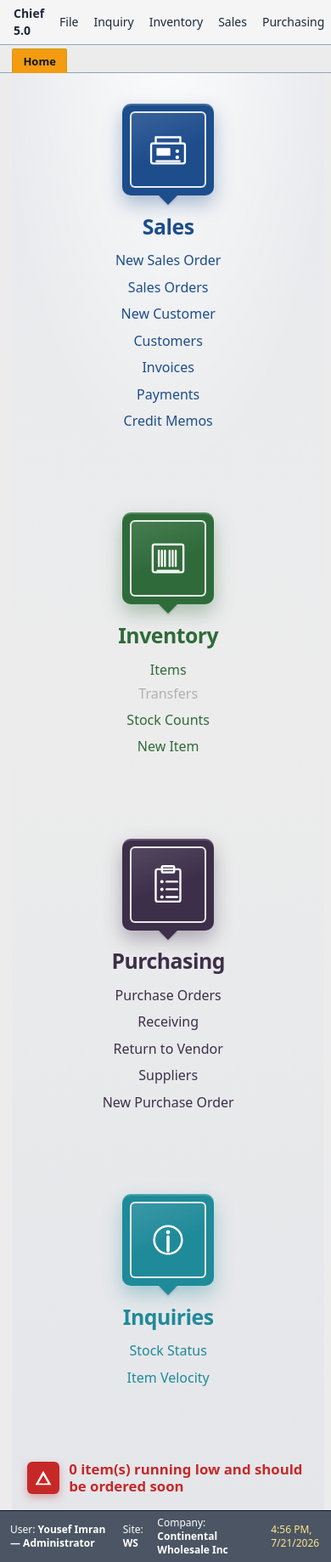
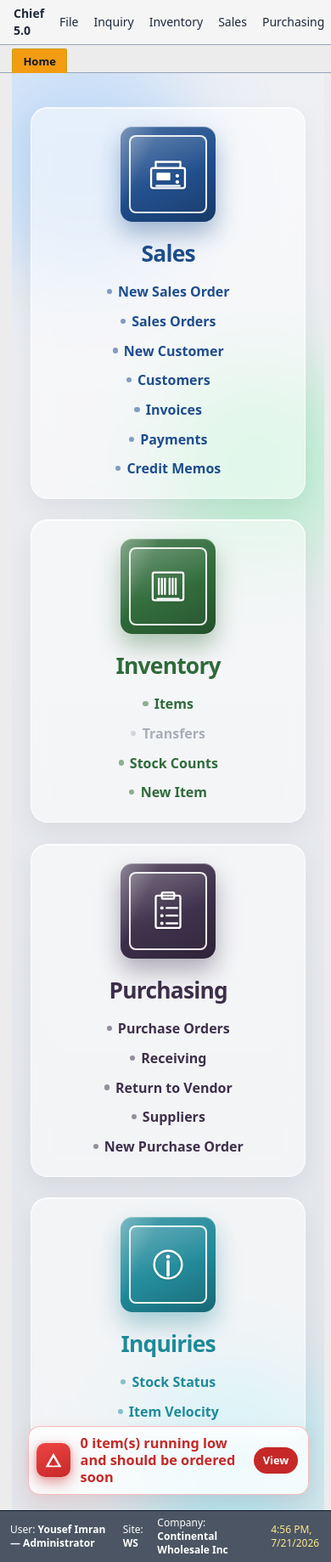
Before and after one commit to sajidimran95/poscontinental, a Laravel app: page /home in a window 390 px wide. Shown: the whole page at 85% size. Run offline with Laravel 12, Linux system fonts and the light colour scheme; the visitor is signed in with stand-in values (Sample User, id 1); data comes from the database, SQL or seed files in the repository; style sheets or scripts are compiled from the project's sources; some libraries are stand-ins or nearby versions; some web fonts are replaced.

Commit message:
Enhance home dashboard styles and structure by modernizing CSS for improved aesthetics and responsiveness. Introduce new background elements, refine animations, and update Blade template for better accessibility and semantic structure. Adjust component styles for a cohesive user experience.

```diff
--- a/resources/css/app.css
+++ b/resources/css/app.css
@@ -160,7 +160,7 @@
         background: var(--chief-status);
     }
 
-    /* Home: classic Chief launcher, modernized */
+    /* Home: classic Chief launcher, extra modern */
     .home-x,
     .home-desk,
     .chief-home {
@@ -169,29 +169,69 @@
 
     .home-chief {
         position: relative;
+        isolation: isolate;
         min-height: 100%;
         display: flex;
         flex-direction: column;
-        padding: 2.25rem 1.25rem 4.75rem;
+        padding: 2.5rem 1.35rem 5rem;
+        overflow: hidden;
         background:
-            radial-gradient(ellipse 90% 55% at 50% -5%, rgba(255, 255, 255, 0.9), transparent 60%),
-            linear-gradient(180deg, #e8eaee 0%, #ececec 45%, #e4e6ea 100%);
-        animation: home-chief-in 0.45s ease-out;
+            linear-gradient(180deg, #eef0f4 0%, #e8eaee 40%, #e2e5ea 100%);
+        animation: home-chief-in 0.5s cubic-bezier(0.22, 1, 0.36, 1);
+    }
+
+    .home-chief-bg {
+        pointer-events: none;
+        position: absolute;
+        inset: 0;
+        z-index: -1;
+        overflow: hidden;
+    }
+
+    .home-chief-orb {
+        position: absolute;
+        border-radius: 999px;
+        filter: blur(48px);
+        opacity: 0.45;
+    }
+
+    .home-chief-orb-a {
+        width: 280px;
+        height: 280px;
+        left: -60px;
+        top: -40px;
+        background: #93c5fd;
+    }
+
+    .home-chief-orb-b {
+        width: 240px;
+        height: 240px;
+        right: -40px;
+        top: 20%;
+        background: #86efac;
+    }
+
+    .home-chief-orb-c {
+        width: 220px;
+        height: 220px;
+        left: 40%;
+        bottom: -50px;
+        background: #67e8f9;
     }
 
     @keyframes home-chief-in {
-        from { opacity: 0; transform: translateY(8px); }
+        from { opacity: 0; transform: translateY(10px); }
         to { opacity: 1; transform: none; }
     }
 
     .home-chief-modules {
         display: grid;
         grid-template-columns: repeat(4, minmax(0, 1fr));
-        gap: 1.75rem 1.25rem;
-        max-width: 1080px;
+        gap: 1.5rem;
+        max-width: 1120px;
         width: 100%;
         margin: 0 auto;
-        align-items: start;
+        align-items: stretch;
         flex: 1;
     }
 
@@ -212,76 +252,118 @@
         flex-direction: column;
         align-items: center;
         text-align: center;
-        animation: home-chief-col 0.5s cubic-bezier(0.22, 1, 0.36, 1) both;
-        animation-delay: calc(var(--i, 0) * 0.07s);
+        height: 100%;
+        min-height: 100%;
+        padding: 1.35rem 0.85rem 1.25rem;
+        border-radius: 20px;
+        background: rgba(255, 255, 255, 0.55);
+        border: 1px solid rgba(255, 255, 255, 0.7);
+        box-shadow:
+            0 12px 30px rgba(15, 23, 42, 0.06),
+            inset 0 1px 0 rgba(255, 255, 255, 0.8);
+        backdrop-filter: blur(12px);
+        -webkit-backdrop-filter: blur(12px);
+        transition: transform 0.22s ease, box-shadow 0.22s ease, background 0.22s ease;
+        animation: home-chief-col 0.55s cubic-bezier(0.22, 1, 0.36, 1) both;
+        animation-delay: calc(var(--i, 0) * 0.08s);
+    }
+
+    .home-chief-col:hover {
+        transform: translateY(-4px);
+        background: rgba(255, 255, 255, 0.78);
+        box-shadow:
+            0 20px 40px rgba(15, 23, 42, 0.1),
+            inset 0 1px 0 rgba(255, 255, 255, 0.9);
     }
 
     @keyframes home-chief-col {
-        from { opacity: 0; transform: translateY(12px); }
+        from { opacity: 0; transform: translateY(14px) scale(0.98); }
         to { opacity: 1; transform: none; }
     }
 
     .home-chief-badge {
         position: relative;
-        width: 108px;
-        height: 108px;
-        border-radius: 10px;
-        background: var(--mod, #1e4d8c);
+        width: 112px;
+        height: 112px;
+        border-radius: 14px;
+        background:
+            linear-gradient(155deg, color-mix(in srgb, var(--mod, #1e4d8c) 82%, #fff) 0%, var(--mod, #1e4d8c) 55%, color-mix(in srgb, var(--mod, #1e4d8c) 75%, #000) 100%);
         box-shadow:
-            0 10px 22px color-mix(in srgb, var(--mod, #1e4d8c) 35%, transparent),
-            0 2px 0 rgba(255, 255, 255, 0.18) inset;
+            0 14px 28px color-mix(in srgb, var(--mod, #1e4d8c) 38%, transparent),
+            0 1px 0 rgba(255, 255, 255, 0.28) inset;
         display: flex;
         align-items: center;
         justify-content: center;
-        margin-bottom: 1.35rem;
-        transition: transform 0.2s ease, box-shadow 0.2s ease;
+        margin-bottom: 1.45rem;
+        overflow: hidden;
+        flex-shrink: 0;
+        transition: transform 0.22s ease, box-shadow 0.22s ease;
     }
 
     .home-chief-col:hover .home-chief-badge {
-        transform: translateY(-3px);
+        transform: translateY(-2px) scale(1.03);
         box-shadow:
-            0 16px 28px color-mix(in srgb, var(--mod, #1e4d8c) 42%, transparent),
-            0 2px 0 rgba(255, 255, 255, 0.2) inset;
+            0 18px 34px color-mix(in srgb, var(--mod, #1e4d8c) 45%, transparent),
+            0 1px 0 rgba(255, 255, 255, 0.32) inset;
+    }
+
+    .home-chief-badge-shine {
+        position: absolute;
+        inset: -40% -60%;
+        background: linear-gradient(115deg, transparent 35%, rgba(255, 255, 255, 0.28) 48%, transparent 62%);
+        transform: translateX(-30%);
+        transition: transform 0.55s ease;
+        pointer-events: none;
+    }
+
+    .home-chief-col:hover .home-chief-badge-shine {
+        transform: translateX(35%);
     }
 
     .home-chief-badge-face {
-        width: 90px;
-        height: 90px;
-        border: 2px solid rgba(255, 255, 255, 0.88);
-        border-radius: 6px;
+        position: relative;
+        z-index: 1;
+        width: 92px;
+        height: 92px;
+        border: 2px solid rgba(255, 255, 255, 0.9);
+        border-radius: 8px;
         display: flex;
         align-items: center;
         justify-content: center;
         color: #fff;
-        background: linear-gradient(160deg, rgba(255, 255, 255, 0.12), transparent 55%);
+        background: linear-gradient(165deg, rgba(255, 255, 255, 0.16), rgba(255, 255, 255, 0.02) 55%);
     }
 
     .home-chief-svg {
         width: 58px;
         height: 58px;
         color: #fff;
+        filter: drop-shadow(0 1px 1px rgba(0, 0, 0, 0.15));
     }
 
     .home-chief-caret {
         position: absolute;
+        z-index: 2;
         left: 50%;
-        bottom: -11px;
+        bottom: -12px;
         transform: translateX(-50%);
         width: 0;
         height: 0;
-        border-left: 11px solid transparent;
-        border-right: 11px solid transparent;
-        border-top: 11px solid var(--mod, #1e4d8c);
-        filter: drop-shadow(0 2px 1px rgba(0, 0, 0, 0.12));
+        border-left: 12px solid transparent;
+        border-right: 12px solid transparent;
+        border-top: 12px solid color-mix(in srgb, var(--mod, #1e4d8c) 78%, #000);
+        filter: drop-shadow(0 3px 2px rgba(0, 0, 0, 0.14));
     }
 
     .home-chief-title {
-        margin: 0 0 0.85rem;
-        font-size: 1.55rem;
+        margin: 0 0 0.95rem;
+        font-size: 1.65rem;
         font-weight: 700;
-        letter-spacing: -0.02em;
-        line-height: 1.15;
+        letter-spacing: -0.03em;
+        line-height: 1.1;
         color: var(--mod, #1e4d8c);
+        text-shadow: 0 1px 0 rgba(255, 255, 255, 0.5);
+        flex-shrink: 0;
     }
 
     .home-chief-links {
@@ -290,26 +372,45 @@
         padding: 0;
         display: flex;
         flex-direction: column;
-        gap: 0.42rem;
+        gap: 0.28rem;
         width: 100%;
-        max-width: 13rem;
+        max-width: 14rem;
+        flex: 1 1 auto;
     }
 
-    .home-chief-links a {
-        display: inline-block;
+    .home-chief-links a,
+    .home-chief-disabled {
+        display: flex;
+        align-items: center;
+        justify-content: center;
+        gap: 0.45rem;
         color: var(--mod, #1e4d8c);
         text-decoration: none;
         font-size: 1rem;
-        font-weight: 500;
-        padding: 0.15rem 0.35rem;
-        border-radius: 6px;
-        transition: background 0.15s ease, color 0.15s ease, transform 0.15s ease;
+        font-weight: 600;
+        padding: 0.32rem 0.55rem;
+        border-radius: 999px;
+        transition: background 0.15s ease, color 0.15s ease, transform 0.15s ease, box-shadow 0.15s ease;
+    }
+
+    .home-chief-link-dot {
+        width: 0.38rem;
+        height: 0.38rem;
+        border-radius: 999px;
+        background: color-mix(in srgb, var(--mod, #1e4d8c) 55%, #fff);
+        flex-shrink: 0;
+        transition: transform 0.15s ease, background 0.15s ease;
     }
 
     .home-chief-links a:hover {
         background: color-mix(in srgb, var(--mod, #1e4d8c) 12%, #fff);
-        text-decoration: underline;
-        transform: translateX(2px);
+        box-shadow: 0 4px 12px color-mix(in srgb, var(--mod, #1e4d8c) 14%, transparent);
+        transform: translateY(-1px);
+    }
+
+    .home-chief-links a:hover .home-chief-link-dot {
+        transform: scale(1.35);
+        background: var(--mod, #1e4d8c);
     }
 
     .home-chief-links a:focus-visible {
@@ -318,41 +419,78 @@
     }
 
     .home-chief-disabled {
-        color: #b0b0b0;
-        font-size: 1rem;
+        color: #a8aeb8;
         cursor: default;
-        padding: 0.15rem 0.35rem;
+    }
+
+    .home-chief-disabled .home-chief-link-dot {
+        background: #d1d5db;
     }
 
     .home-chief-alert {
         position: absolute;
-        left: 1.1rem;
-        bottom: 1.1rem;
+        left: 1.15rem;
+        bottom: 1.15rem;
         display: inline-flex;
         align-items: center;
-        gap: 0.7rem;
+        gap: 0.75rem;
+        max-width: min(36rem, calc(100% - 2.3rem));
+        padding: 0.55rem 0.7rem 0.55rem 0.55rem;
+        border-radius: 14px;
+        background: rgba(255, 255, 255, 0.82);
+        border: 1px solid rgba(248, 113, 113, 0.45);
+        box-shadow: 0 10px 24px rgba(185, 28, 28, 0.12);
+        backdrop-filter: blur(10px);
         color: #c62828;
-        font-size: 1.05rem;
+        font-size: 1.02rem;
         font-weight: 600;
-        max-width: calc(100% - 2rem);
-        animation: home-chief-alert 0.55s ease-out 0.25s both;
+        animation: home-chief-alert 0.55s ease-out 0.28s both;
     }
 
     @keyframes home-chief-alert {
-        from { opacity: 0; transform: translateX(-8px); }
+        from { opacity: 0; transform: translateX(-10px); }
         to { opacity: 1; transform: none; }
     }
 
     .home-chief-alert-ico {
-        width: 38px;
-        height: 38px;
-        background: #c62828;
-        border-radius: 6px;
+        width: 40px;
+        height: 40px;
+        background: linear-gradient(160deg, #ef4444, #c62828);
+        border-radius: 10px;
         display: inline-flex;
         align-items: center;
         justify-content: center;
         flex-shrink: 0;
-        box-shadow: 0 4px 10px rgba(198, 40, 40, 0.35);
+        box-shadow: 0 6px 14px rgba(198, 40, 40, 0.4);
+        animation: home-chief-pulse 1.8s ease-out infinite;
+    }
+
+    @keyframes home-chief-pulse {
+        0%, 100% { box-shadow: 0 6px 14px rgba(198, 40, 40, 0.4); }
+        50% { box-shadow: 0 6px 18px rgba(198, 40, 40, 0.55), 0 0 0 6px rgba(239, 68, 68, 0.12); }
+    }
+
+    .home-chief-alert-text {
+        flex: 1;
+        min-width: 0;
+        line-height: 1.25;
+    }
+
+    .home-chief-alert-go {
+        flex-shrink: 0;
+        padding: 0.35rem 0.7rem;
+        border-radius: 999px;
+        background: #c62828;
+        color: #fff;
+        font-size: 0.8rem;
+        font-weight: 700;
+        text-decoration: none;
+        transition: background 0.15s ease, transform 0.15s ease;
+    }
+
+    .home-chief-alert-go:hover {
+        background: #b71c1c;
+        transform: translateY(-1px);
     }
 
     /* Dense Chief form fields (label left, control right) */
--- a/resources/views/home.blade.php
+++ b/resources/views/home.blade.php
@@ -58,10 +58,17 @@
 
 <x-app-layout>
     <div class="home-chief">
+        <div class="home-chief-bg" aria-hidden="true">
+            <span class="home-chief-orb home-chief-orb-a"></span>
+            <span class="home-chief-orb home-chief-orb-b"></span>
+            <span class="home-chief-orb home-chief-orb-c"></span>
+        </div>
+
         <div class="home-chief-modules">
             @foreach ($modules as $i => $module)
-                <div class="home-chief-col" style="--mod: {{ $module['color'] }}; --i: {{ $i }}">
+                <section class="home-chief-col" style="--mod: {{ $module['color'] }}; --i: {{ $i }}">
                     <div class="home-chief-badge" aria-hidden="true">
+                        <div class="home-chief-badge-shine"></div>
                         <div class="home-chief-badge-face">
                             @if ($module['icon'] === 'register')
                                 <svg viewBox="0 0 64 64" class="home-chief-svg" fill="none" stroke="currentColor" stroke-width="2.6" stroke-linecap="round" stroke-linejoin="round">
@@ -106,18 +113,24 @@
                         @foreach ($module['links'] as [$label, $route, $enabled])
                             <li>
                                 @if ($enabled && $route && Route::has($route))
-                                    <a href="{{ route($route) }}" wire:navigate>{{ $label }}</a>
+                                    <a href="{{ route($route) }}" wire:navigate>
+                                        <span class="home-chief-link-dot" aria-hidden="true"></span>
+                                        <span class="home-chief-link-text">{{ $label }}</span>
+                                    </a>
                                 @else
-                                    <span class="home-chief-disabled">{{ $label }}</span>
+                                    <span class="home-chief-disabled">
+                                        <span class="home-chief-link-dot" aria-hidden="true"></span>
+                                        <span>{{ $label }}</span>
+                                    </span>
                                 @endif
                             </li>
                         @endforeach
                     </ul>
-                </div>
+                </section>
             @endforeach
         </div>
 
-        <div class="home-chief-alert" role="status">
+        <aside class="home-chief-alert" role="status">
             <span class="home-chief-alert-ico" aria-hidden="true">
                 <svg viewBox="0 0 24 24" width="22" height="22">
                     <path fill="#fff" d="M12 3L1.8 21h20.4L12 3zm0 5.5l6.2 10.7H5.8L12 8.5z"/>
@@ -125,7 +138,10 @@
                     <rect x="11" y="17" width="2" height="2" fill="#c62828"/>
                 </svg>
             </span>
-            <span>{{ $lowStockCount }} item(s) running low and should be ordered soon</span>
-        </div>
+            <span class="home-chief-alert-text">{{ $lowStockCount }} item(s) running low and should be ordered soon</span>
+            @if (Route::has('inquiries.stock-status'))
+                <a href="{{ route('inquiries.stock-status') }}" wire:navigate class="home-chief-alert-go">View</a>
+            @endif
+        </aside>
     </div>
 </x-app-layout>
```
